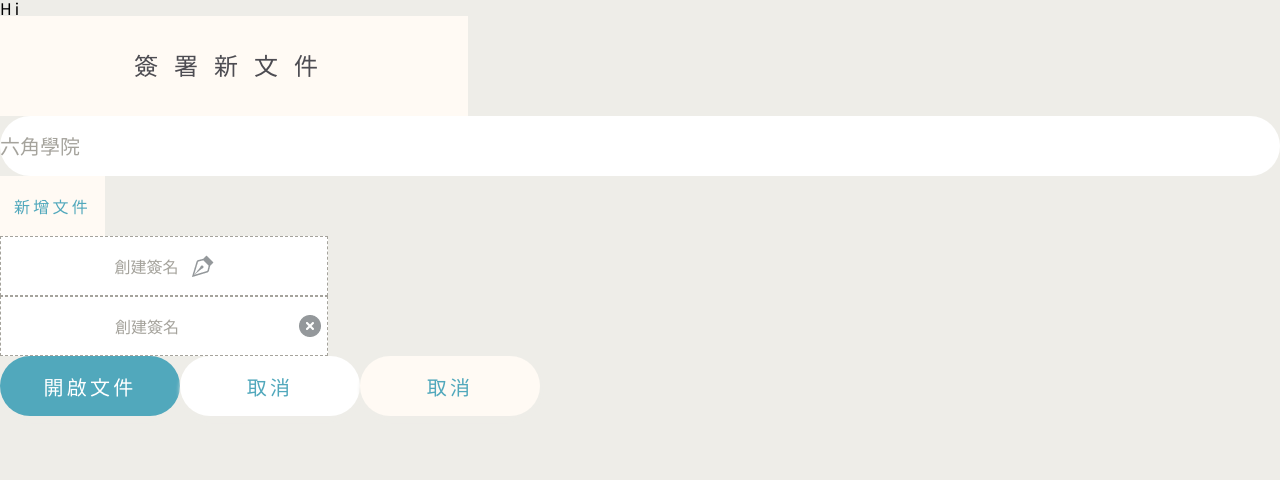
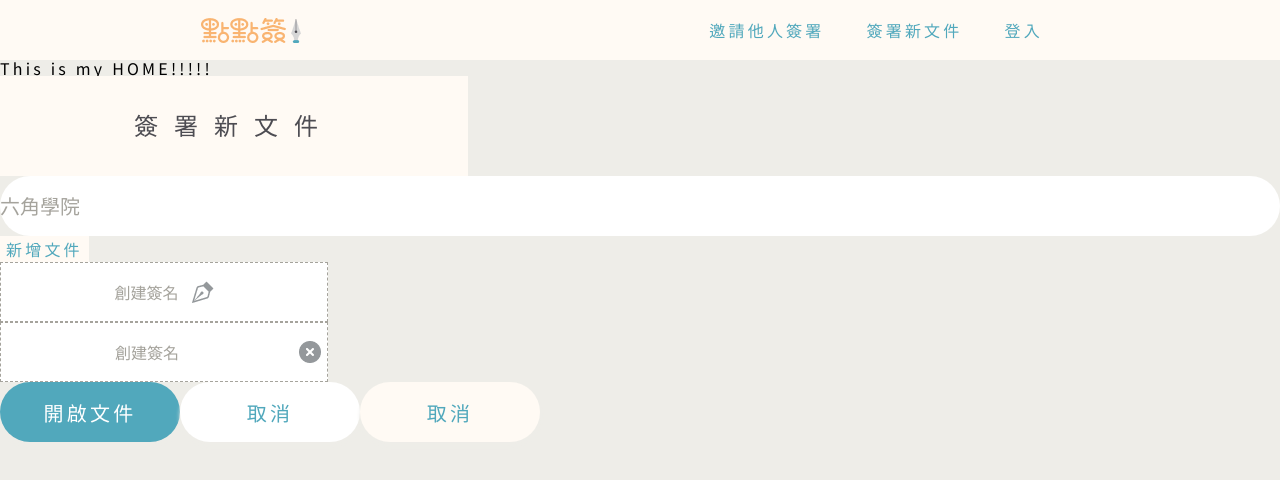
Before and after one commit to Ansticefish/quickSign, a Vue app: page /#/ in a window 1280 px wide. Shown: the top 480 px of the page. Built offline with nearby package versions, Linux system fonts and the light colour scheme.

Commit message:
Set up Navbar style

```diff
--- a/src/App.vue
+++ b/src/App.vue
@@ -1,6 +1,6 @@
 <template lang="pug">
 div#app
-  nav
+  Navbar
   router-view
   button.home-button 簽署新文件
   div.file-button 六角學院
@@ -17,8 +17,12 @@ div#app
 </template>
 
 <script>
+import Navbar from '../src/components/Navbar.vue'
 export default {
-  name: 'App'
+  name: 'App',
+  components: {
+    Navbar,
+  }
 }
 </script>
 
--- a/src/assets/scss/main.scss
+++ b/src/assets/scss/main.scss
@@ -38,6 +38,12 @@ $h6: 0.625rem; //10px
   font-weight: #{$font-weight};
 }
 
+@mixin flex ($align: flex-start, $justify: stretch) {
+  display: flex;
+  align-items: #{$align};
+  justify-content: #{$justify};
+}
+
 // button style
 %home-button {
   @include containerStyle(468px, 100px, $light-main);
@@ -72,7 +78,7 @@ $h6: 0.625rem; //10px
 }
 
 %nav-button {
-  @include containerStyle(105px, 60px, $light-main);
+  @include containerStyle(fit-content, 100%, $light-main);
   @include fontStyle($h3, $secondary);
   cursor: pointer;
   &:hover, &:active, &:focus {
@@ -86,9 +92,7 @@ $h6: 0.625rem; //10px
 
 %create-sign-btn {
   @include containerStyle(328px, 60px, white, 1px dashed $dark-grey);
-  display: flex;
-  align-items: center;
-  justify-content: center;
+  @include flex(center, center);
   cursor: pointer;
   & p {
     @include fontStyle($h3, $dark-grey, normal);
--- /dev/null
+++ b/src/components/Navbar.vue
@@ -0,0 +1,28 @@
+<template lang="pug">
+nav
+  img(src="~@/assets/image/logo-nav.png")
+  div.btns
+    button.btns-left 邀請他人簽署
+    button.btns-mid 簽署新文件
+    button.btns-right 登入
+</template>
+
+<script>
+export default {
+  name: 'Navbar',
+}
+</script>
+
+<style lang="scss" scoped>
+nav {
+  @include containerStyle (100vw, 60px, $light-main);
+  @include flex (center, space-around);
+}
+
+.btns {
+  button {
+    @extend %nav-button;
+    margin-right: 30px;
+  }
+}
+</style>
--- a/src/views/Home.vue
+++ b/src/views/Home.vue
@@ -1,6 +1,5 @@
 <template lang="pug">
-div
-  h1 Hi
+h1 This is my HOME!!!!!
 </template>
 
 <script>
```
Also changed, not shown: src/assets/image/logo-nav.png (added).
